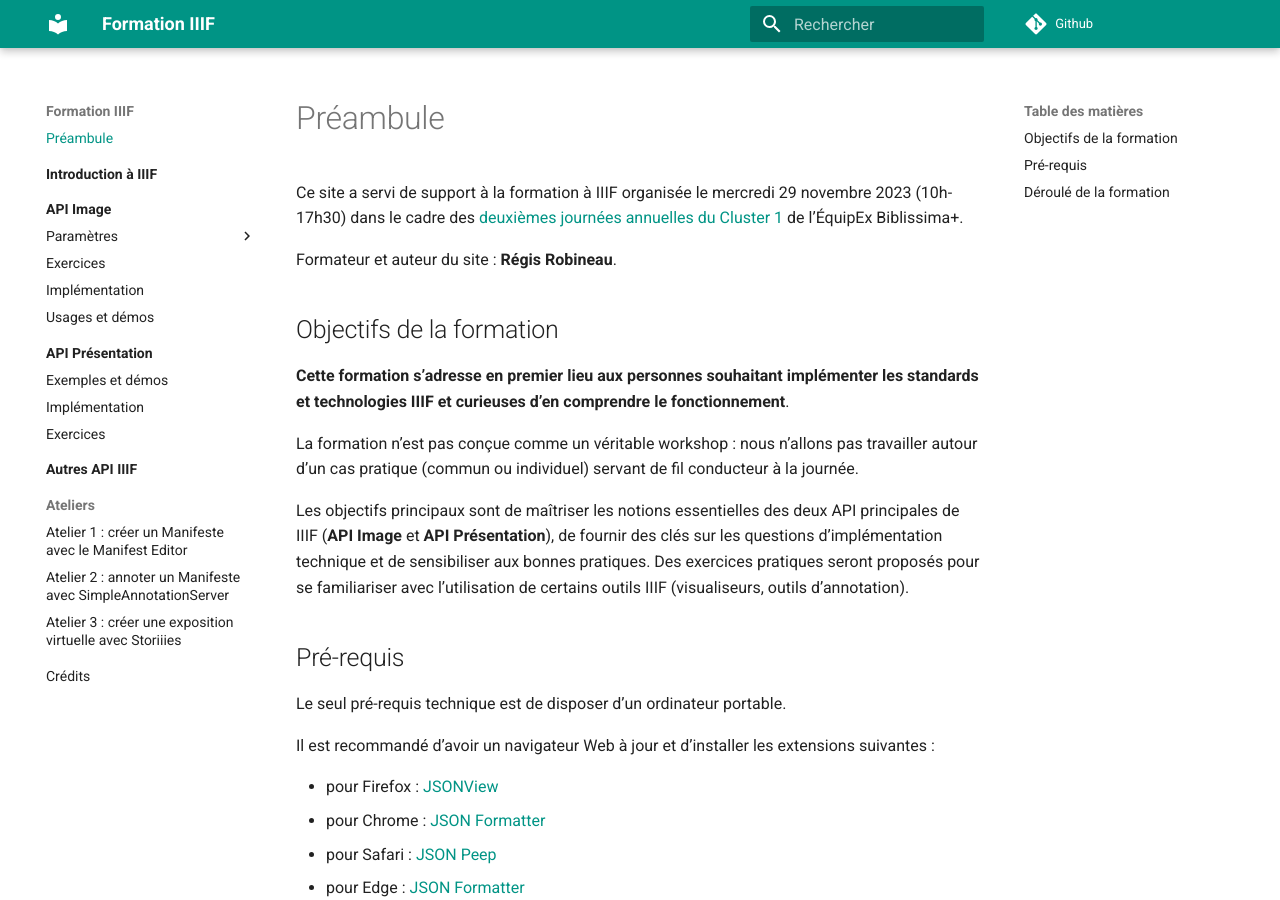
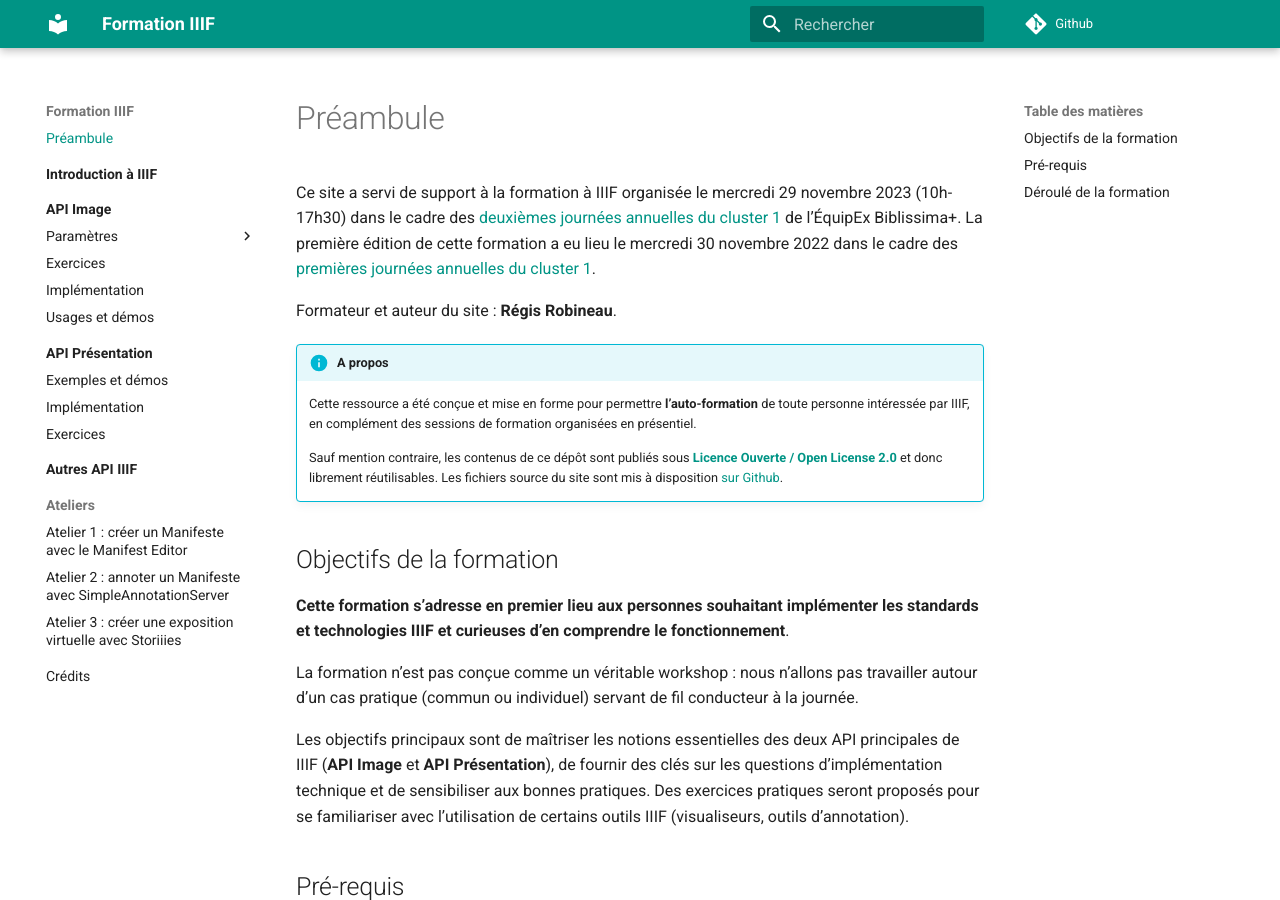
Before and after one commit to regisrob/formation-iiif, an MkDocs documentation site: the page built from docs/index.md, in a window 1280 px wide and 900 px high. Built offline with MkDocs 1.6.1 and Material for MkDocs 9.7.7, drawn with Linux system fonts in a browser that asks for light colours; comment, search, counter and statistics services are not loaded.

```diff
--- a/docs/index.md
+++ b/docs/index.md
@@ -1,8 +1,15 @@
 # Préambule
 
-Ce site a servi de support à la formation à IIIF organisée le mercredi 29 novembre 2023 (10h-17h30) dans le cadre des [deuxièmes journées annuelles du Cluster 1](https://projet.biblissima.fr/fr/actualites/journees-annuelles-2023-cluster-1-acquisition-corpus-sources-interoperables) de l'ÉquipEx Biblissima+.
+Ce site a servi de support à la formation à IIIF organisée le mercredi 29 novembre 2023 (10h-17h30) dans le cadre des [deuxièmes journées annuelles du cluster 1](https://projet.biblissima.fr/fr/actualites/journees-annuelles-2023-cluster-1-acquisition-corpus-sources-interoperables) de l'ÉquipEx Biblissima+. La première édition de cette formation a eu lieu le mercredi 30 novembre 2022 dans le cadre des [premières journées annuelles du cluster 1](https://projet.biblissima.fr/fr/actualites/journees-annuelles-2022-cluster-1-acquisition-corpus-sources-interoperables).
 
 Formateur et auteur du site : **Régis Robineau**.
+
+
+!!! info "A propos"
+
+    Cette ressource a été conçue et mise en forme pour permettre **l'auto-formation** de toute personne intéressée par IIIF, en complément des sessions de formation organisées en présentiel.
+
+    Sauf mention contraire, les contenus de ce dépôt sont publiés sous **[Licence Ouverte / Open License 2.0](https://www.etalab.gouv.fr/licence-ouverte-open-licence/)** et donc librement réutilisables. Les fichiers source du site sont mis à disposition [sur Github](https://github.com/regisrob/formation-iiif).
 
 
 ## Objectifs de la formation
```
Also changed, not shown: README.md (+2 -2 lines).
